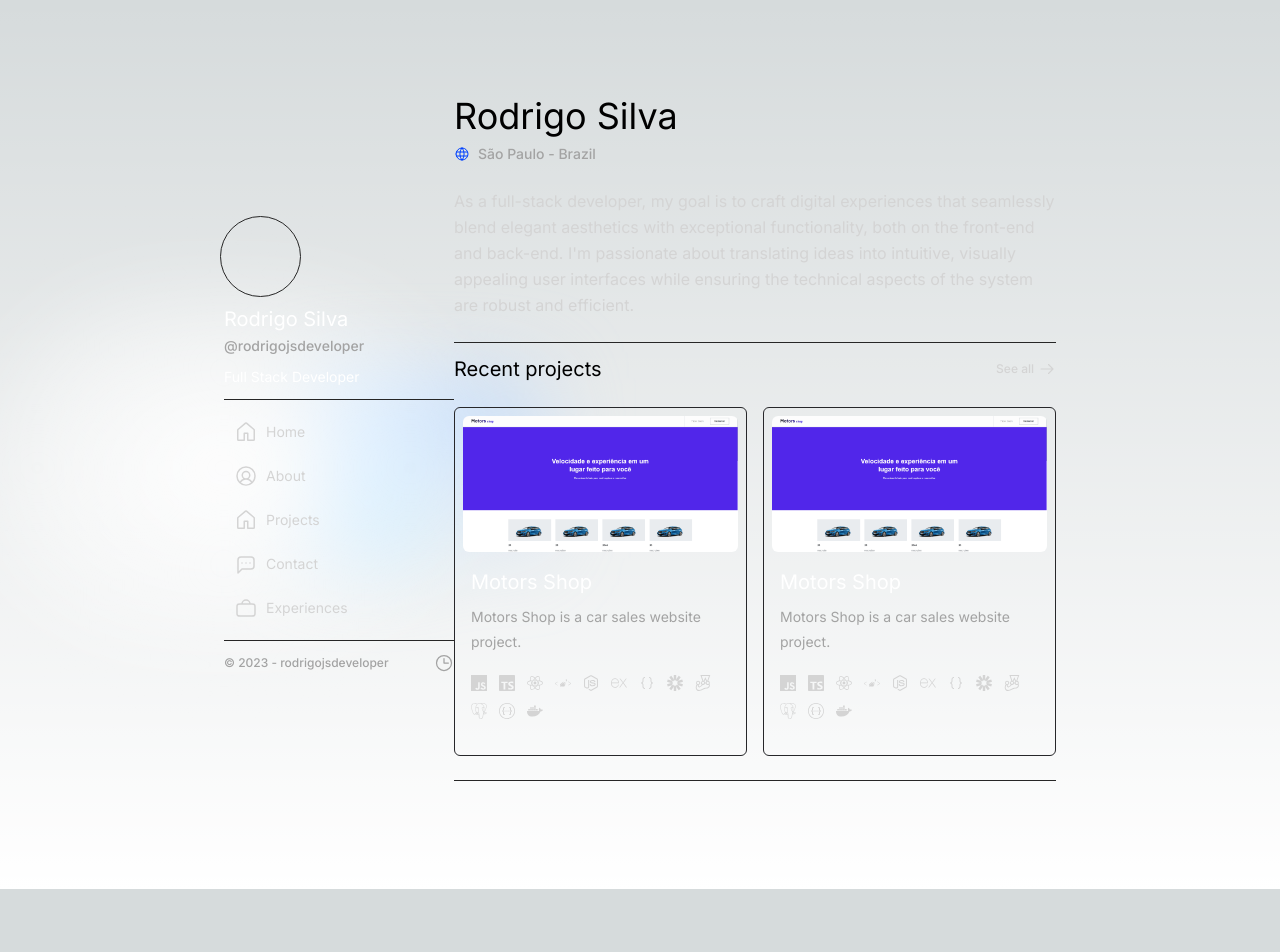
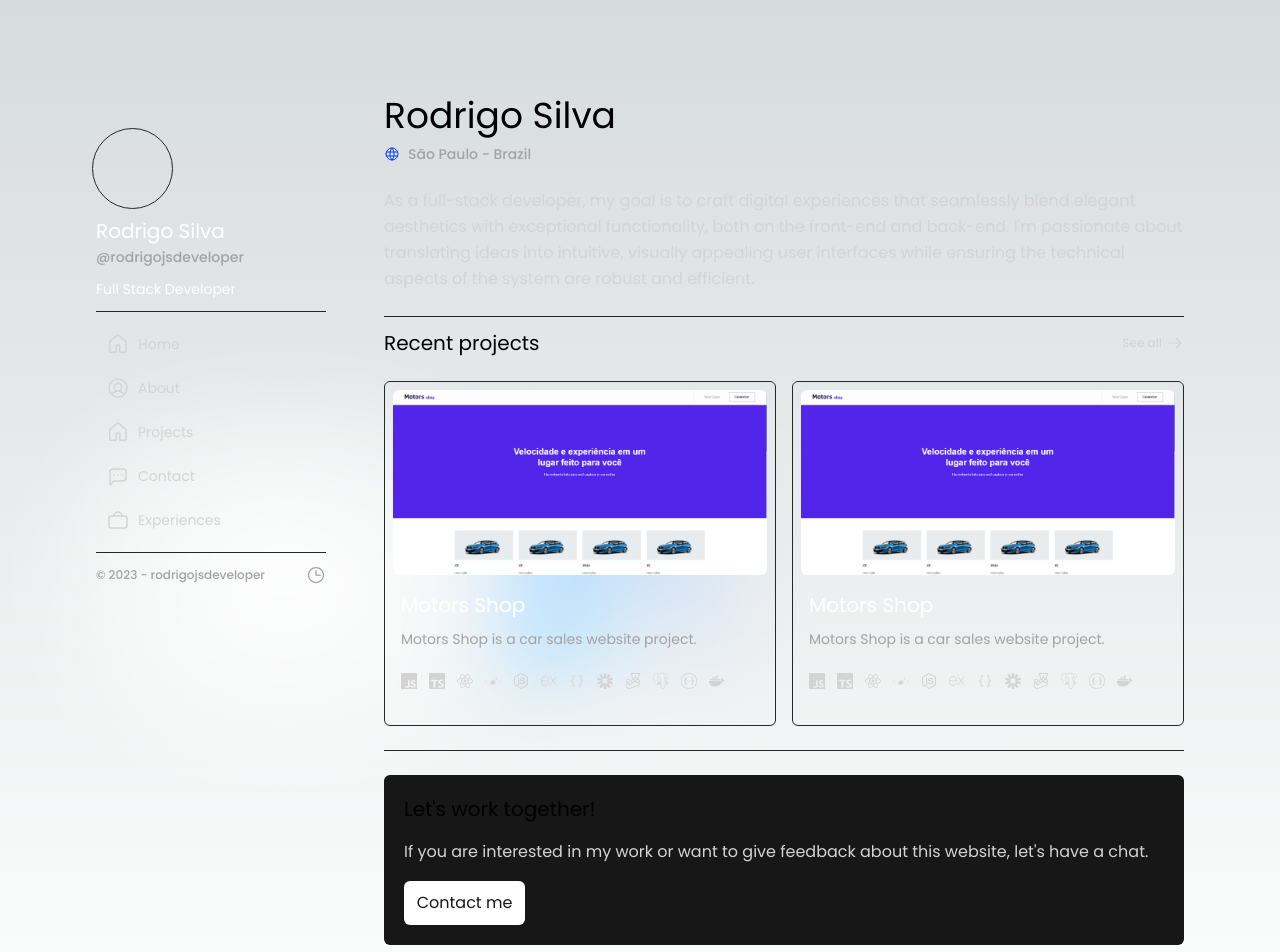
Before and after one commit to rodrigojsdeveloper/rodrigojs.dev, a Next.js app: page / in a window 1280 px wide. Shown: the top 952 px of the page. Before the commit the page ends 889 px from the top, so only its background shows below. Built offline with nearby package versions, Linux system fonts and the light colour scheme.

Commit message:
feat: add Work component

```diff
--- a/src/app/globals.css
+++ b/src/app/globals.css
@@ -1,6 +1,28 @@
+@import url('https://fonts.googleapis.com/css2?family=Poppins:wght@100;200;300;400;500;600;700;800;900&display=swap');
 @tailwind base;
 @tailwind components;
 @tailwind utilities;
+
+* {
+  border: 0;
+  margin: 0;
+  padding: 0;
+  outline: 0;
+  resize: none;
+  box-sizing: border-box;
+  scroll-behavior: smooth;
+  font-family: 'Poppins', sans-serif;
+}
+
+button,
+a {
+  transition: 0.5s;
+  cursor: pointer;
+}
+
+a {
+  text-decoration: none;
+}
 
 :root {
   --foreground-rgb: 0, 0, 0;
@@ -25,3 +47,25 @@ body {
     )
     rgb(var(--background-start-rgb));
 }
+
+.centralize-background {
+  position: absolute;
+  top: 50%;
+  left: 40%;
+  display: flex;
+  justify-content: center;
+  align-items: center;
+}
+
+::-webkit-scrollbar {
+  width: 6px;
+}
+
+::-webkit-scrollbar-track {
+  background-color: transparent;
+}
+
+::-webkit-scrollbar-thumb {
+  border-radius: 0.5px;
+  background-color: #a3a3a3;
+}
--- a/src/app/layout.tsx
+++ b/src/app/layout.tsx
@@ -1,22 +1,19 @@
-import './globals.css'
-import type { Metadata } from 'next'
-import { Inter } from 'next/font/google'
-
-const inter = Inter({ subsets: ['latin'] })
+import type { Metadata } from "next";
+import "./globals.css";
 
 export const metadata: Metadata = {
-  title: 'Create Next App',
-  description: 'Generated by create next app',
-}
+  title: "rodrigojsdeveloper",
+  description: "Generated by create next app",
+};
 
 export default function RootLayout({
   children,
 }: {
-  children: React.ReactNode
+  children: React.ReactNode;
 }) {
   return (
     <html lang="en">
-      <body className={inter.className}>{children}</body>
+      <body>{children}</body>
     </html>
-  )
+  );
 }
--- a/src/app/page.tsx
+++ b/src/app/page.tsx
@@ -1,12 +1,13 @@
+import { Project } from "@/components/Project";
 import { Header } from "@/components/Header";
+import { projects } from "@/utils/projects";
 import { Line } from "@/components/Line";
-import { Project } from "@/components/Project";
-import { projects } from "@/utils/projects";
+import { Work } from "@/components/Work";
 
 export default function Home() {
   return (
-    <main className="w-full max-w-5xl min-h-screen flex flex-row items-center justify-between m-auto p-24">
-      <div className="mt-12 relative flex place-items-center before:absolute before:h-[300px] before:w-[480px] before:-translate-x-1/2 before:rounded-full before:bg-gradient-radial before:from-white before:to-transparent before:blur-2xl before:content-[''] after:absolute after:-z-20 after:h-[180px] after:w-[240px] after:translate-x-1/3 after:bg-gradient-conic after:from-sky-200 after:via-blue-200 after:blur-2xl after:content-[''] before:dark:bg-gradient-to-br before:dark:from-transparent before:dark:to-blue-700 before:dark:opacity-10 after:dark:from-sky-900 after:dark:via-[#0141ff] after:dark:opacity-40 before:lg:h-[360px] z-[-1]">
+    <main className="w-full max-w-6xl min-h-screen relative flex flex-row justify-between m-auto py-24 px-8">
+      <div className="mt-12 relative centralize-background flex place-items-center before:absolute before:h-[300px] before:w-[480px] before:-translate-x-1/2 before:rounded-full before:bg-gradient-radial before:from-white before:to-transparent before:blur-2xl before:content-[''] after:absolute after:-z-20 after:h-[180px] after:w-[240px] after:translate-x-1/3 after:bg-gradient-conic after:from-sky-200 after:via-blue-200 after:blur-2xl after:content-[''] before:dark:bg-gradient-to-br before:dark:from-transparent before:dark:to-blue-700 before:dark:opacity-10 after:dark:from-sky-900 after:dark:via-[#0141ff] after:dark:opacity-40 before:lg:h-[360px] z-[-1]">
         <div className="relative dark:drop-shadow-[0_0_0.3rem_#ffffff70] dark:invert" />
       </div>
 
@@ -77,6 +78,8 @@ export default function Home() {
         </div>
 
         <Line />
+
+        <Work />
       </div>
     </main>
   );
--- a/src/components/Header.tsx
+++ b/src/components/Header.tsx
@@ -3,8 +3,8 @@ import { Link } from "./Link";
 
 const Header = () => {
   return (
-    <header className="w-full max-w-230">
-      <div className="w-full max-w-81 h-81 hidden lg:block group relative p-5 mb-2 -ml-1 rounded-full border bg-background border-gray-2 ease-in-out duration-500"></div>
+    <header className="w-full max-w-230 sticky top-0 z-10 h-20 lg:w-1/2 lg:py-8">
+      <div className="w-full max-w-81 h-81 hidden lg:block group relative p-5 mb-2 -ml-1 rounded-full border border-solid border-gray-2 ease-in-out duration-500"></div>
 
       <div className="w-full">
         <h1 className="text-gray-1 text-md lg:text-xl">Rodrigo Silva</h1>
--- a/src/components/Project.tsx
+++ b/src/components/Project.tsx
@@ -3,7 +3,7 @@ import Image from "next/image";
 
 const Project = ({ project }: IProject) => {
   return (
-    <div className="w-full max-w-366 h-auto p-2 border border-solid border-gray-7 rounded-def duration-300 hover:bg-gray-8">
+    <div className="w-full p-2 border border-solid border-gray-7 rounded-def duration-300 hover:bg-gray-8">
       <Image src={project.img} alt={project.title} className="rounded-def" />
 
       <div className="py-4 px-2">
--- /dev/null
+++ b/src/components/Work.tsx
@@ -0,0 +1,18 @@
+const Work = () => {
+  return (
+    <div className="w-full flex flex-col gap-4 p-5 bg-gray-9 border border-gray-2 rounded-def my-6">
+      <p className="font-title text-xl">Let{"'"}s work together!</p>
+
+      <p className="text-gray-4 font-normal text-md leading-relaxed">
+        If you are interested in my work or want to give feedback about this
+        website, let{"'"}s have a chat.
+      </p>
+
+      <button className="w-full max-w-121 h-44 bg-gray-1 text-gray-9 font-normal text-md rounded-def duration-300 hover:bg-gray-10">
+        Contact me
+      </button>
+    </div>
+  );
+};
+
+export { Work };
--- a/tailwind.config.ts
+++ b/tailwind.config.ts
@@ -18,6 +18,8 @@ const config: Config = {
           6: "rgba(30, 27, 27, 1)",
           7: "rgb(39 39 42/1)",
           8: "rgba(255, 255, 255, 0.1)",
+          9: "#171717",
+          10: "hsla(0,0%,100%,.7)",
         },
       },
       backgroundImage: {
@@ -27,12 +29,15 @@ const config: Config = {
       },
       maxWidth: {
         81: "81.4px",
+        121: "121px",
         230: "230px",
         366: "366px",
         800: "800px",
+        1440: "1440px",
       },
       height: {
         40: "40px",
+        44: "44px",
         81: "81.4px",
         408: "408px",
       },
```
